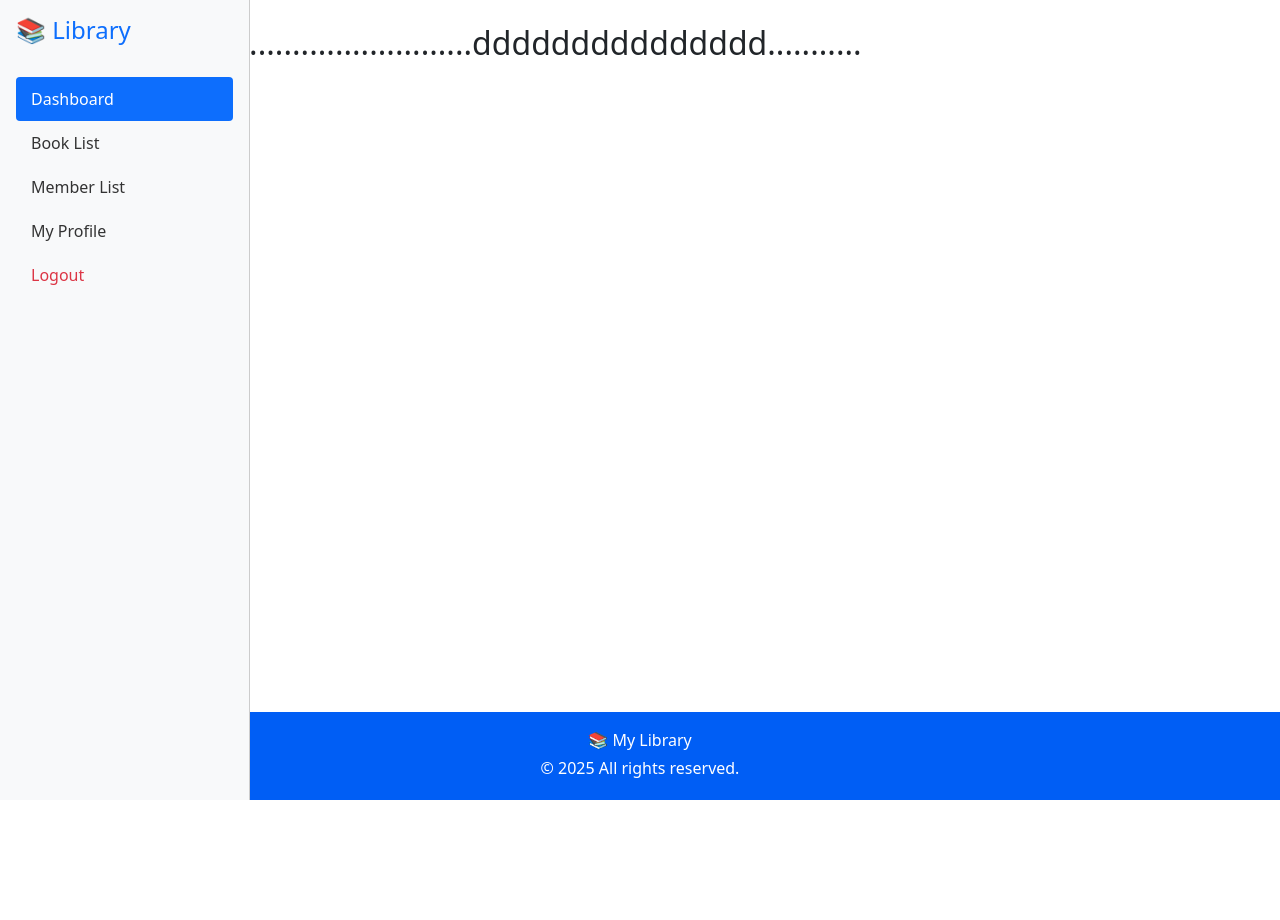
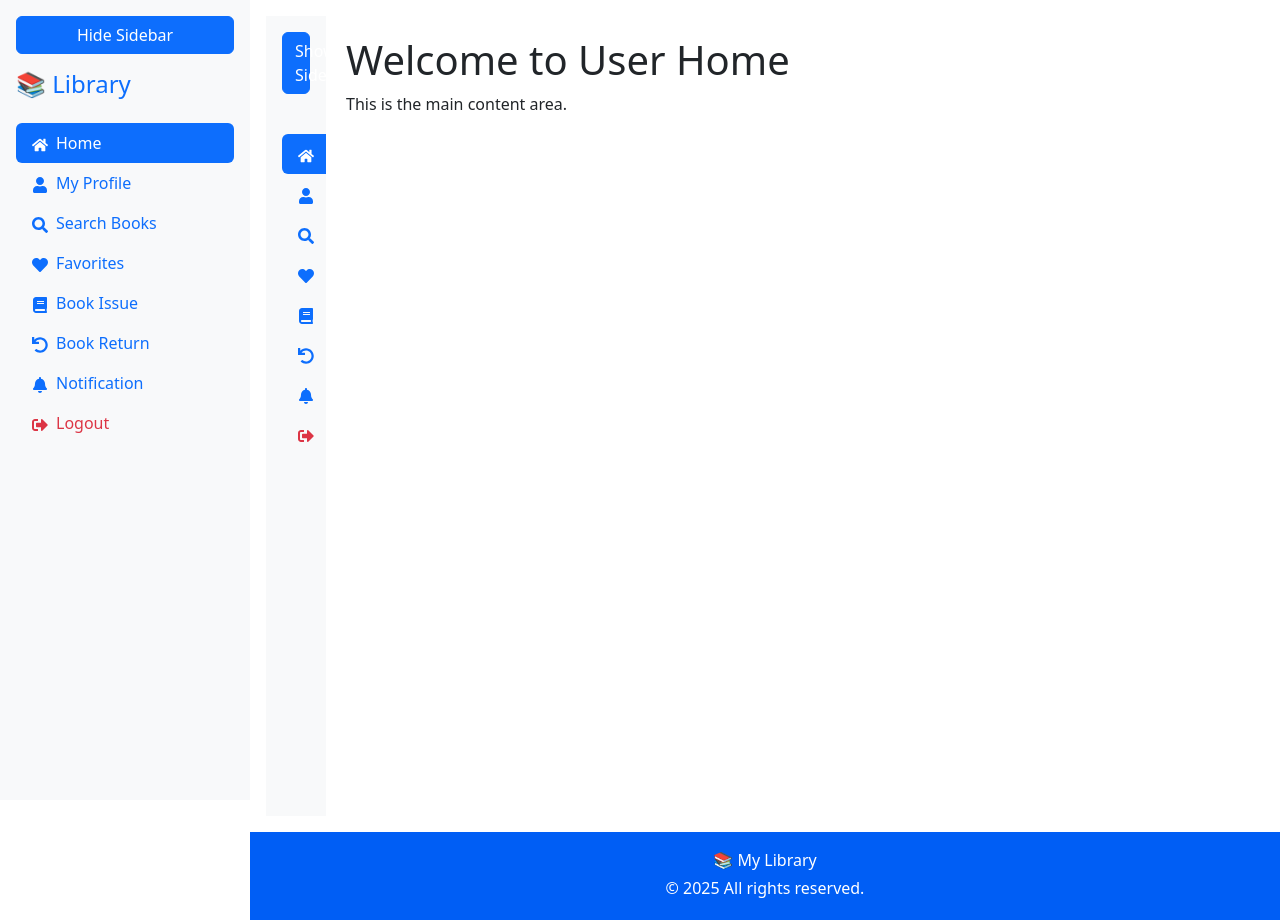
Before and after one commit to pratiksha-sherkar62/Library, a React (Create React App) app in the folder front/: page /userhome in a window 1280 px wide. Before the commit the page ends 800 px from the top, so only its background shows below. Built offline with nearby package versions, Linux system fonts and the light colour scheme; a small style sheet from the web is missing.

Commit message:
update UserHome page

```diff
--- a/front/package.json
+++ b/front/package.json
@@ -11,6 +11,7 @@
     "bootstrap": "^5.3.7",
     "react": "^19.1.0",
     "react-dom": "^19.1.0",
+    "react-icons": "^5.5.0",
     "react-router-dom": "^7.7.1",
     "react-scripts": "5.0.1",
     "web-vitals": "^2.1.4"
--- a/front/src/App.js
+++ b/front/src/App.js
@@ -13,23 +13,18 @@ import Login from './pages/Login';
 import Register from './pages/Register';
 import UserLogin from './pages/Userlog';
 import Dashboard from './pages/Dashboard';
-
 import Navbar from './components/navbar';
 import Sidebar from './components/sidebar';
-
 import Userhome from './pages/UserHome';
-
 import BookList from './features/books/BookList';
 import AddBook from './features/books/AddBook';
-
 import StaffReg from './features/Member/StaffReg';
 import StudentRegistration from './features/Member/StudentReg';
 import MemberList from './features/Member/MemberList';
-
 import Home from './pages/Home';
 import Footer from './components/Footer';
 
-function AppContent() {
+function AppContent({ isSidebarOpen, toggleSidebar }) {
   const location = useLocation();
 
   const [books, setBooks] = useState([]);
@@ -37,11 +32,7 @@ function AppContent() {
   const [staffs, setStaffs] = useState([]);
 
   const addBook = (book) => {
-    const newBook = {
-      id: books.length + 1,
-      ...book,
-    };
-    setBooks([...books, newBook]);
+    setBooks([...books, { id: books.length + 1, ...book }]);
   };
 
   const handleStudentRegister = (studentData) => {
@@ -52,47 +43,72 @@ function AppContent() {
     setStaffs([...staffs, staffData]);
   };
 
-  // Navigation visibility controls
   const path = location.pathname;
-  const hideNavbar = ['/login', '/register', '/userReg', '/home', '/', '/userhome'].includes(path);
+
+  // Pages where we show the sidebar
+  const sidebarPages = [
+    '/userhome',
+    '/books',
+    '/members',
+    '/dashboard',
+    '/add-book',
+    '/staffreg',
+    '/studentreg',
+  ];
+
+  const showSidebar = sidebarPages.includes(path);
+
+  // Hide navbar for login/landing + all sidebar pages
+  const hideNavbar = [
+    '/login',
+    '/register',
+    '/userReg',
+    '/home',
+    '/',
+    ...sidebarPages
+  ].includes(path);
+
+  // Hide footer for login/landing
   const hideFooter = ['/login', '/register', '/userReg', '/home', '/'].includes(path);
-  const showSidebar = path === '/userhome'; // Show sidebar only on UserHome
 
   return (
-    <>
+    <div className="d-flex flex-grow-1">
+      {showSidebar && <Sidebar isOpen={isSidebarOpen} toggleSidebar={toggleSidebar} />}
+
+      <div className="flex-grow-1">
         {!hideNavbar && <Navbar />}
-      {showSidebar && <Sidebar />}
 
+        <div className="p-3">
           <Routes>
-        <Route
-          path="/dashboard"
-          element={<Dashboard books={books} students={students} staffs={staffs} />}
-        />
+            <Route path="/dashboard" element={<Dashboard books={books} students={students} staffs={staffs} />} />
             <Route path="/login" element={<Login />} />
             <Route path="/register" element={<Register />} />
             <Route path="/Userlog" element={<UserLogin />} />
-
             <Route path="/add-book" element={<AddBook addBook={addBook} />} />
             <Route path="/books" element={<BookList books={books} />} />
-
             <Route path="/staffreg" element={<StaffReg onRegister={handleStaffRegister} />} />
             <Route path="/studentreg" element={<StudentRegistration onRegister={handleStudentRegister} />} />
-
             <Route path="/members" element={<MemberList students={students} staffs={staffs} />} />
             <Route path="/" element={<Home />} />
+
             <Route path="/userhome" element={<Userhome />} />
           </Routes>
+        </div>
 
         {!hideFooter && <Footer />}
-    </>
+      </div>
+    </div>
   );
 }
 
 function App() {
+  const [isSidebarOpen, setIsSidebarOpen] = useState(true);
+  const toggleSidebar = () => setIsSidebarOpen(!isSidebarOpen);
+
   return (
     <Router>
       <div className="d-flex flex-column min-vh-100">
-        <AppContent />
+        <AppContent isSidebarOpen={isSidebarOpen} toggleSidebar={toggleSidebar} />
       </div>
     </Router>
   );
--- a/front/src/assets/CSS/sidebar.css
+++ b/front/src/assets/CSS/sidebar.css
@@ -1,28 +1,25 @@
 .sidebar {
-  width: 250px;
+  transition: width 0.3s ease;
+  overflow: hidden;
   height: 100vh;
-  position: fixed;
-  top: 0;
-  left: 0;
-  border-right: 1px solid #ccc;
-  background-color: #f8f9fa;
 }
 
-.sidebar .nav-link {
-  color: #333;
-  font-weight: 500;
-  padding: 10px 15px;
-  transition: background 0.3s;
+.sidebar.open {
+  width: 250px;
 }
 
-.sidebar .nav-link:hover {
-  background-color: #e9ecef;
-  color: #0d6efd;
-  border-radius: 4px;
+.sidebar.closed {
+  width: 60px;
 }
 
-.sidebar .nav-link.active {
-  background-color: #0d6efd;
-  color: white;
-  border-radius: 4px;
+.sidebar.closed h4 {
+  display: none;
 }
+
+.sidebar.closed .nav-link {
+  justify-content: center;
+}
+
+.sidebar.closed .nav-link span {
+  margin-right: 0;
+}
--- a/front/src/components/sidebar.jsx
+++ b/front/src/components/sidebar.jsx
@@ -1,26 +1,53 @@
 import React from 'react';
-import  '../assets/CSS/sidebar.css';// Custom styles
+import { Link, useLocation } from 'react-router-dom';
+import '../assets/CSS/sidebar.css';
+import {
+  FaHome,
+  FaUser,
+  FaSearch,
+  FaHeart,
+  FaBook,
+  FaUndo,
+  FaBell,
+  FaSignOutAlt
+} from 'react-icons/fa';
 
-const Sidebar = () => {
+const Sidebar = ({ isOpen, toggleSidebar }) => {
+  const location = useLocation();
+
+  const menuItems = [
+    { path: '/userhome', label: 'Home', icon: <FaHome /> },
+    { path: '/profile', label: 'My Profile', icon: <FaUser /> },
+    { path: '/search-books', label: 'Search Books', icon: <FaSearch /> },
+    { path: '/favorites', label: 'Favorites', icon: <FaHeart /> },
+    { path: '/book-issue', label: 'Book Issue', icon: <FaBook /> },
+    { path: '/book-return', label: 'Book Return', icon: <FaUndo /> },
+    { path: '/notifications', label: 'Notification', icon: <FaBell /> },
+    { path: '/', label: 'Logout', icon: <FaSignOutAlt />, danger: true },
+  ];
+
   return (
-    <div className="sidebar d-flex flex-column p-3 bg-light">
-      <h4 className="text-primary">📚 Library</h4>
+    <div className={`sidebar bg-light p-3 ${isOpen ? 'open' : 'closed'}`}>
+      <button className="btn btn-primary mb-3 w-100" onClick={toggleSidebar}>
+        {isOpen ? 'Hide Sidebar' : 'Show Sidebar'}
+      </button>
+
+      {isOpen && <h4 className="text-primary">📚 Library</h4>}
+
       <ul className="nav nav-pills flex-column mb-auto mt-4">
-        <li className="nav-item">
-          <a href="/dashboard" className="nav-link active">Dashboard</a>
-        </li>
-        <li>
-          <a href="/books" className="nav-link">Book List</a>
-        </li>
-        <li>
-          <a href="/members" className="nav-link">Member List</a>
-        </li>
-        <li>
-          <a href="/profile" className="nav-link">My Profile</a>
-        </li>
-        <li>
-          <a href="/logout" className="nav-link text-danger">Logout</a>
-        </li>
+        {menuItems.map((item, index) => (
+          <li key={index}>
+            <Link
+              to={item.path}
+              className={`nav-link d-flex align-items-center
+                ${item.danger ? 'text-danger' : ''}
+                ${location.pathname === item.path ? 'active' : ''}`}
+            >
+              <span className="me-2">{item.icon}</span>
+              {isOpen && item.label}
+            </Link>
+          </li>
+        ))}
       </ul>
     </div>
   );
--- a/front/src/pages/UserHome.jsx
+++ b/front/src/pages/UserHome.jsx
@@ -1,13 +1,16 @@
-import React from 'react';
-import Sidebar from '../components/sidebar'; // adjust path if needed
+import React from "react";
+import Sidebar from "../components/sidebar";
 
 const UserHome = () => {
   return (
-    <div className="d-flex">
+    <div style={{ display: "flex" }}>
+      {/* Sidebar only once */}
       <Sidebar />
-      <div className="p-4 w-100">
-        <h2>ok................................................ddddddddddddddd...........</h2>
-        {/* Add your page-specific content here */}
+
+      {/* Main content */}
+      <div style={{ flex: 1, padding: "20px" }}>
+        <h1>Welcome to User Home</h1>
+        <p>This is the main content area.</p>
       </div>
     </div>
   );
```
Also changed, not shown: 1 other file (tests, documents, lock files or other folders). Lines whose indentation alone changed are shown as unchanged.
